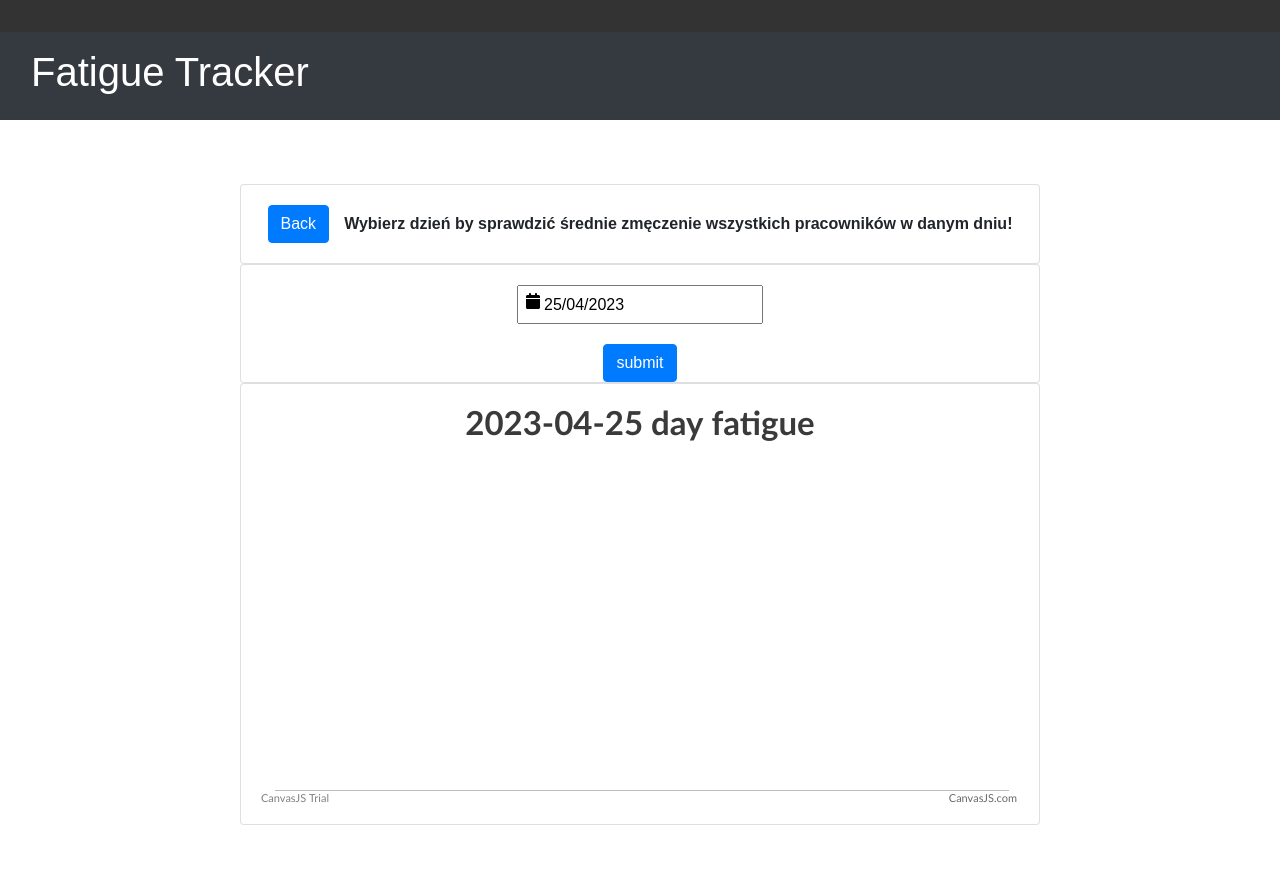
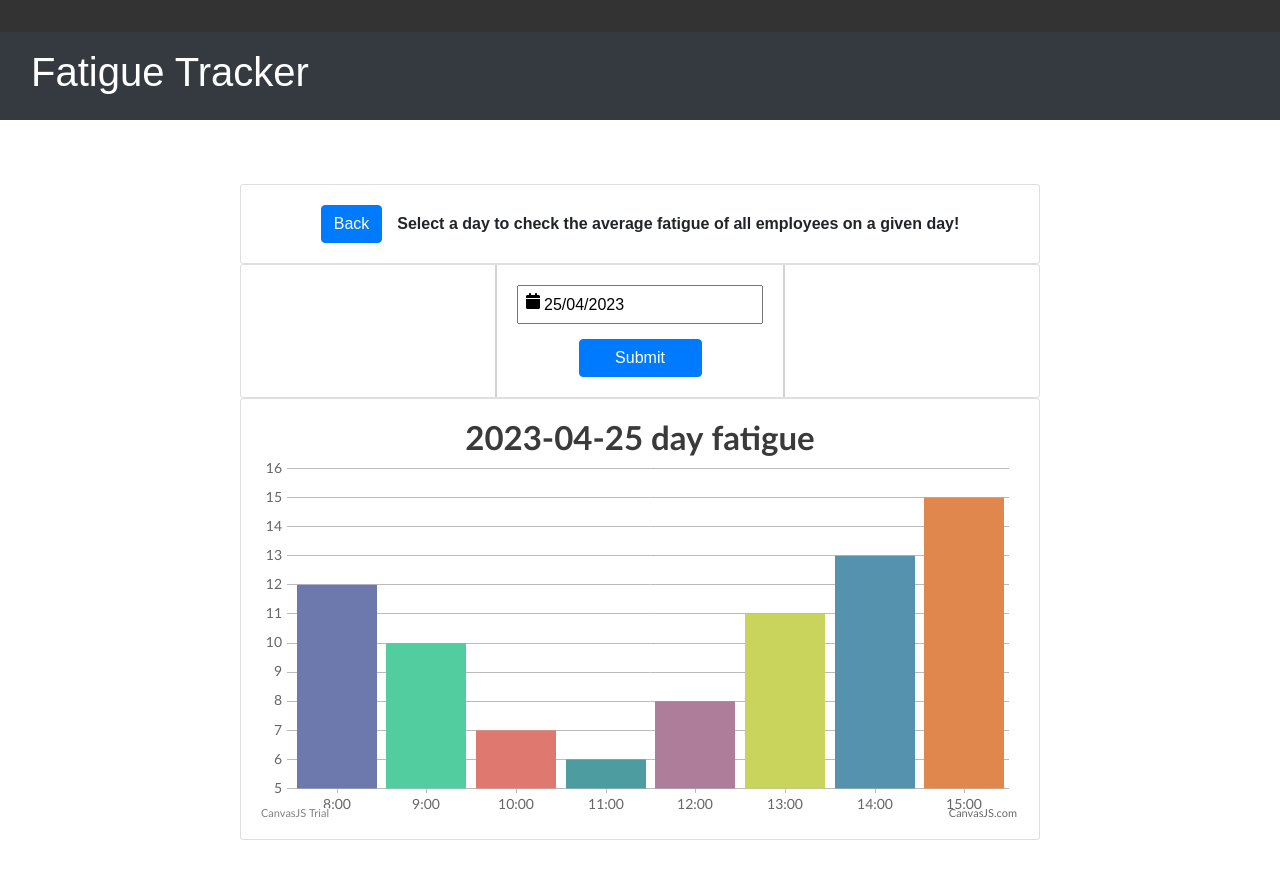
Before and after one commit to emjot13/bachelor-s_thesis-employer_site, a React (Create React App) app in the folder frontend/: page /oneday in a window 1280 px wide. Shown: the top 878 px of the page. Built offline with nearby package versions, Linux system fonts and the light colour scheme; no server answers; sample sign-in values are in the browser's storage.

Commit message:
style and language fix

```diff
--- a/frontend/src/components/Oneday.js
+++ b/frontend/src/components/Oneday.js
@@ -1,5 +1,5 @@
 import React, { useState, useEffect } from "react"
-import { Button, Card } from "react-bootstrap"
+import { Button, Card, Container } from "react-bootstrap"
 import { useHistory } from "react-router-dom"
 import { useAuth } from "../contexts/AuthContext"
 import axios from "axios"
@@ -11,7 +11,16 @@ export default function Oneday() {
 
     const { user, signOut } = useAuth()
     const [startDate, setStartDate] = useState(new Date());
-    const [dataPoints, setDataPoints] = useState([])
+    const [dataPoints, setDataPoints] = useState([
+        { label: "8:00",  y: 12},
+        { label: "9:00", y: 10},
+        { label: "10:00", y: 7},
+        { label: "11:00",  y: 6},
+        { label: "12:00",  y: 8},
+        { label: "13:00",  y: 11},
+        { label: "14:00",  y: 13},
+        { label: "15:00",  y: 15}
+      ])
 
     let CanvasJS = CanvasJSReact.CanvasJS;
     let CanvasJSChart = CanvasJSReact.CanvasJSChart;
@@ -60,14 +69,14 @@ export default function Oneday() {
                 <Button onClick={Back}>
                     Back
                 </Button>
-                <div style={{ paddingLeft: "15px", fontWeight: "bold"}}>Wybierz dzień by sprawdzić średnie zmęczenie wszystkich pracowników w danym dniu!</div>
+                <div style={{ paddingLeft: "15px", fontWeight: "bold"}}>Select a day to check the average fatigue of all employees on a given day!</div>
             </Card.Body>
         </Card>
         <Card className="d-flex align-items-center justify-content-center">
-            <Card.Body>
+            <Card.Body style={{borderLeft:"solid lightgrey 2px", borderRight:"solid lightgrey 2px"}} className="d-flex flex-column justify-content-center align-items-center">
                 <DatePicker showIcon dateFormat="dd/MM/yyyy" selected={startDate} portalId="root-portal" dropdownMode="select" onChange={(d) => setStartDate(d)} />
+                <Button className="w-50" style={{marginTop: "15px"}} onClick={() => {handleClick()}}>Submit</Button>
             </Card.Body>
-            <Button onClick={() => {handleClick()}}>submit</Button>
         </Card>
             <div className="w-100" style={{ maxWidth: "800px" }}>
                 <Card>
--- a/frontend/src/components/Weather.js
+++ b/frontend/src/components/Weather.js
@@ -97,7 +97,7 @@ export default function Weather() {
                 <Button onClick={Back}>
                     Back
                 </Button>
-                <div style={{ paddingLeft: "15px", fontWeight: "bold"}}>Wybierz pogodę by sprawdzić średnie zmęczenie wszystkich pracowników w danej pogodzie!</div>
+                <div style={{ paddingLeft: "15px", fontWeight: "bold"}}>Select the weather to check the average fatigue of all employees in a given weather!</div>
             </Card.Body>
         </Card>
             <div className="w-100" style={{ maxWidth: "800px" }}>
--- a/frontend/src/components/Weekday.js
+++ b/frontend/src/components/Weekday.js
@@ -9,7 +9,7 @@ export default function Weekday() {
 
   const { user, signOut } = useAuth()
   const [WeekdayEmployeeInfo, setWeekdayEmployeeInfo] = useState(null);
-  const [Weekday, setWeekday] = useState("Weekday");
+  const [Weekday, setWeekday] = useState("Monday");
   const [dataPoints, setDataPoints] = useState([])
   let CanvasJS = CanvasJSReact.CanvasJS;
   let CanvasJSChart = CanvasJSReact.CanvasJSChart;
@@ -36,15 +36,6 @@ export default function Weekday() {
       console.log(error);
     }
   }
-
-  useEffect(() => {
-    fetchWeekdayEmployeeInfo();
-  }, [user]);
-
-    const history = useHistory()
-    const Back = () => {
-        history.push("/")
-    }
   const handleClick = (day) => {
     setDataPoints([
       { label: "8:00",  y: (WeekdayEmployeeInfo.data[day][8].avg_sleep + WeekdayEmployeeInfo.data[day][8].avg_yawns)},
@@ -57,6 +48,16 @@ export default function Weekday() {
       { label: "15:00",  y: (WeekdayEmployeeInfo.data[day][15].avg_sleep + WeekdayEmployeeInfo.data[day][15].avg_yawns)}
     ])
   }
+
+  useEffect(() => {
+    fetchWeekdayEmployeeInfo();
+  }, [user]);
+
+  const history = useHistory()
+  const Back = () => {
+        history.push("/")
+  }
+
     return (
         <>
         <Card>
@@ -64,7 +65,7 @@ export default function Weekday() {
                 <Button onClick={Back}>
                     Back
                 </Button>
-                <div style={{ paddingLeft: "15px", fontWeight: "bold"}}>Wybierz dzień tygodnia by sprawdzić średnie zmęczenie wszystkich pracowników w danym dniu!</div>
+                <div style={{ paddingLeft: "15px", fontWeight: "bold"}}>Select a day of the week to check the average fatigue of all employees on a given day!</div>
             </Card.Body>
         </Card>
             <div className="w-100" style={{ minWidth: "800px" }}>
--- a/frontend/src/components/authentication/Dashboard.js
+++ b/frontend/src/components/authentication/Dashboard.js
@@ -46,18 +46,18 @@ const handleButtonWeather = () => {
     history.push("/weather")
 }
   return (
-    <>
+    <div style={{paddingTop: "15vh"}}>
     <Card>
     <Card.Body>
       <Navbar className="d-flex align-items-center justify-content-between">
         <Button onClick={handleButtonOne}>
-          One Day Fatigue
+          Single Day Fatigue
         </Button>
         <Button onClick={handleButtonWeekday}>
-          Weekday Fatigue
+          Fatigue by Weekday
         </Button>
         <Button onClick={handleButtonWeather}>
-          Weather Fatigue
+          Fatigue by Weather
         </Button>
       </Navbar>
     </Card.Body>
@@ -77,6 +77,6 @@ const handleButtonWeather = () => {
           Log Out
         </Button>
       </div>
-    </>
+    </div>
   )
 }
```
Lines whose indentation alone changed are shown as unchanged.
